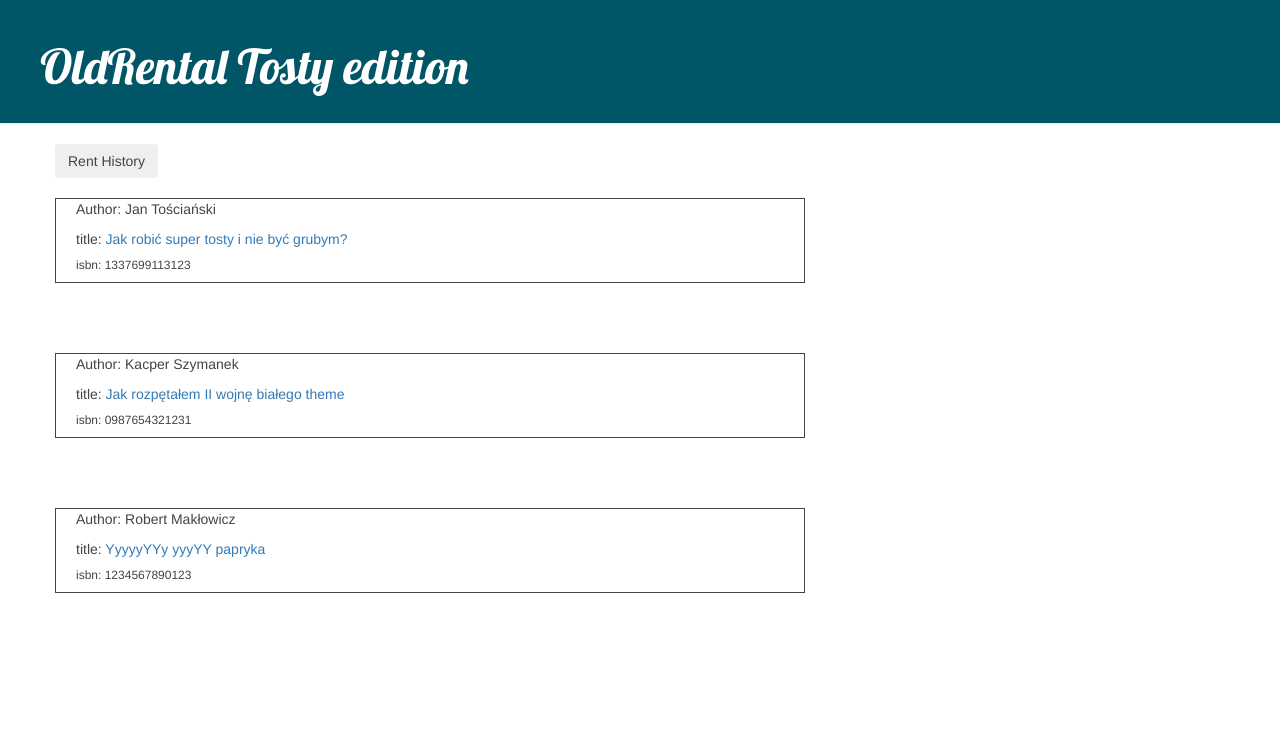
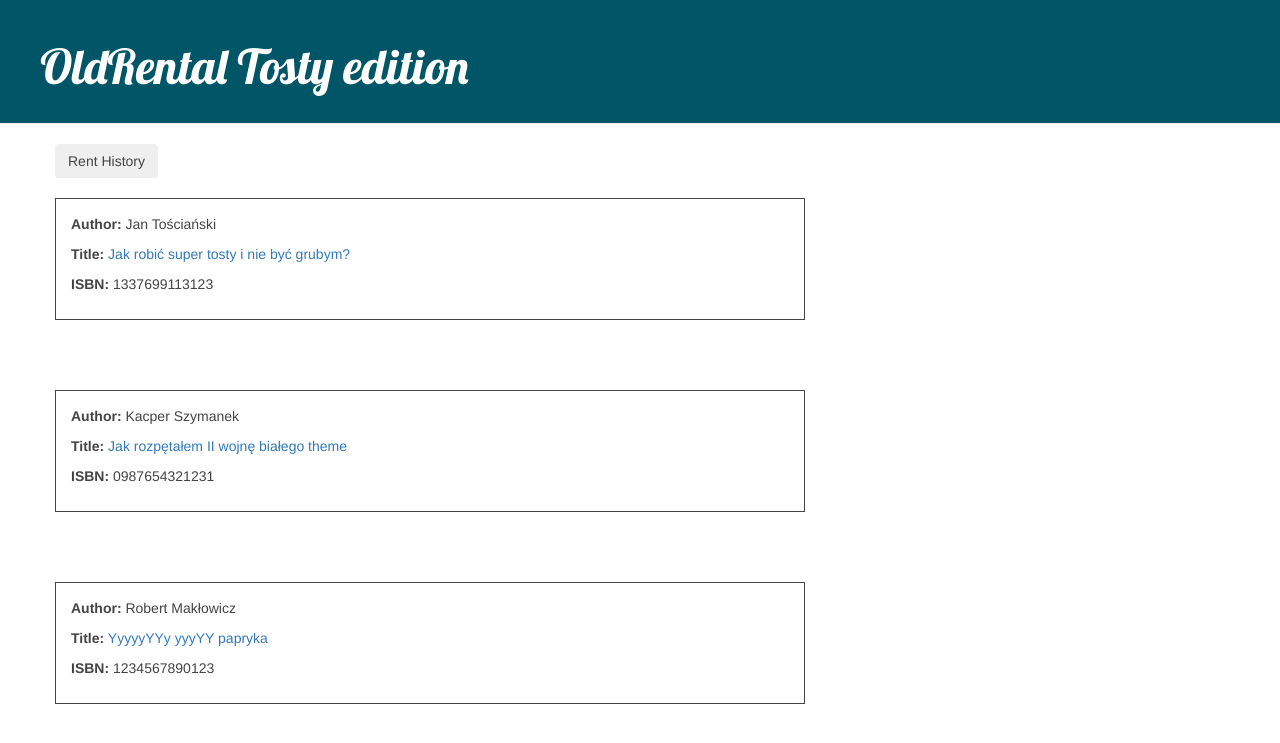
Before and after one commit to Szymanderinio/oldrental, a Django app: page /books/ in a window 1280 px wide. Shown: the top 743 px of the page. Run offline with Django 3.2, Linux system fonts and the light colour scheme; data comes from the database, SQL or seed files in the repository; both versions use the stored data as it was after the commit; parts of the project's set-up code (start-up, migrations or seed data) failed here and were passed over; some libraries are stand-ins or nearby versions.

Commit message:
some css stuff

```diff
--- a/oldrental/static/css/books.css
+++ b/oldrental/static/css/books.css
@@ -55,5 +55,5 @@ body {
     border-style: solid;
     border-color: #444;
   justify-content: space-between;
-    padding-left: 20px;
+    padding: 15px;
 }
--- a/oldrental/views.py
+++ b/oldrental/views.py
@@ -77,13 +77,5 @@ class BookRemove(View):
 
 class RentedBookView(View):
     def get(self, request):
-        rentedbooks = RentedBook.objects.filter().order_by('date_to')
+        rentedbooks = RentedBook.objects.filter().order_by('-date_to')
         return render(request, 'rentedbooks.html', {'rentedbooks': rentedbooks})
-
-
-        # if request.user.is_authenticated:
-        #     book.rent(request.user)
-        #     book.save()
-        #     return render(request, 'book_detail.html', {'book': book})
-        # else:
-        #     return redirect('home')
--- a/robimy_django/urls.py
+++ b/robimy_django/urls.py
@@ -22,4 +22,5 @@ urlpatterns = [
     path('accounts/', include('django.contrib.auth.urls')),
     path('books/', include('oldrental.urls')),
     path('admin/', admin.site.urls),
+
 ]
--- a/templates/book_detail.html
+++ b/templates/book_detail.html
@@ -10,13 +10,15 @@
         <a class="btn btn-default" href="{% url 'book_remove' pk=book.pk %}"><span class="glyphicon glyphicon-remove"></span></a>
 
         {% endif %}
+
         <h2 style="color: #444;">{{ book.title }}</h2>
-        <h6><a href="">isbn: {{ book.isbn }}</a></h6>
+            <p><b>ISBN:</b> {{ book.isbn }}</p>
         <p>{{ book.text|linebreaksbr }}</p>
+
         {% if book.user_rentier == None %}
         <form action='{% url 'book_rent' pk=book.pk %}' method='POST'>
             {% csrf_token %}
-            <button type='submit'>Rent Me</button>
+            <button type='submit' class="btn btn-secondary">Rent Me</button>
         </form>
         {% else %}
             <h6 style="color:#444">Currently rented by <b>{{ book.user_rentier.username }}</b></h6>
--- a/templates/books.html
+++ b/templates/books.html
@@ -9,15 +9,12 @@
         <input type="submit" class="btn btn-secondary" value="Rent History"/>
     </form> <br>
     {% for book in books %}
-
         <div class="book">
             <div class="author">
-                <p>Author: {{ book.author }}</p>
-
-
-                <p>title: <a href="{% url 'books_detail' pk=book.pk %}">{{ book.title }}</a></p>
+                <p><b>Author:</b> {{ book.author }}</p>
+                <p><b>Title:</b> <a href="{% url 'books_detail' pk=book.pk %}">{{ book.title }}</a></p>
             </div>
-            <h6>isbn: {{ book.isbn }}</h6>
+            <p><b>ISBN:</b> {{ book.isbn }}</p>
             <p>{{ book.text|linebreaksbr }}</p>
         </div>
     {% endfor %}
--- a/templates/rentedbooks.html
+++ b/templates/rentedbooks.html
@@ -12,6 +12,7 @@
                 <p><b>From:</b> {{ book.date_from }}</p>
                 <p><b>To:</b> {{ book.date_to }}</p>
                 <p><b>By:</b> {{ book.user.username }}</p>
+            <hr color="black">
             <div class="author">
                 <p><b>Author:</b> {{ book.book.author }}</p>
                 <p><b>Title:</b> {{ book.book.title }}</p>
```
Also changed, not shown: db.sqlite3, oldrental/models.py (line endings or trailing spaces).
